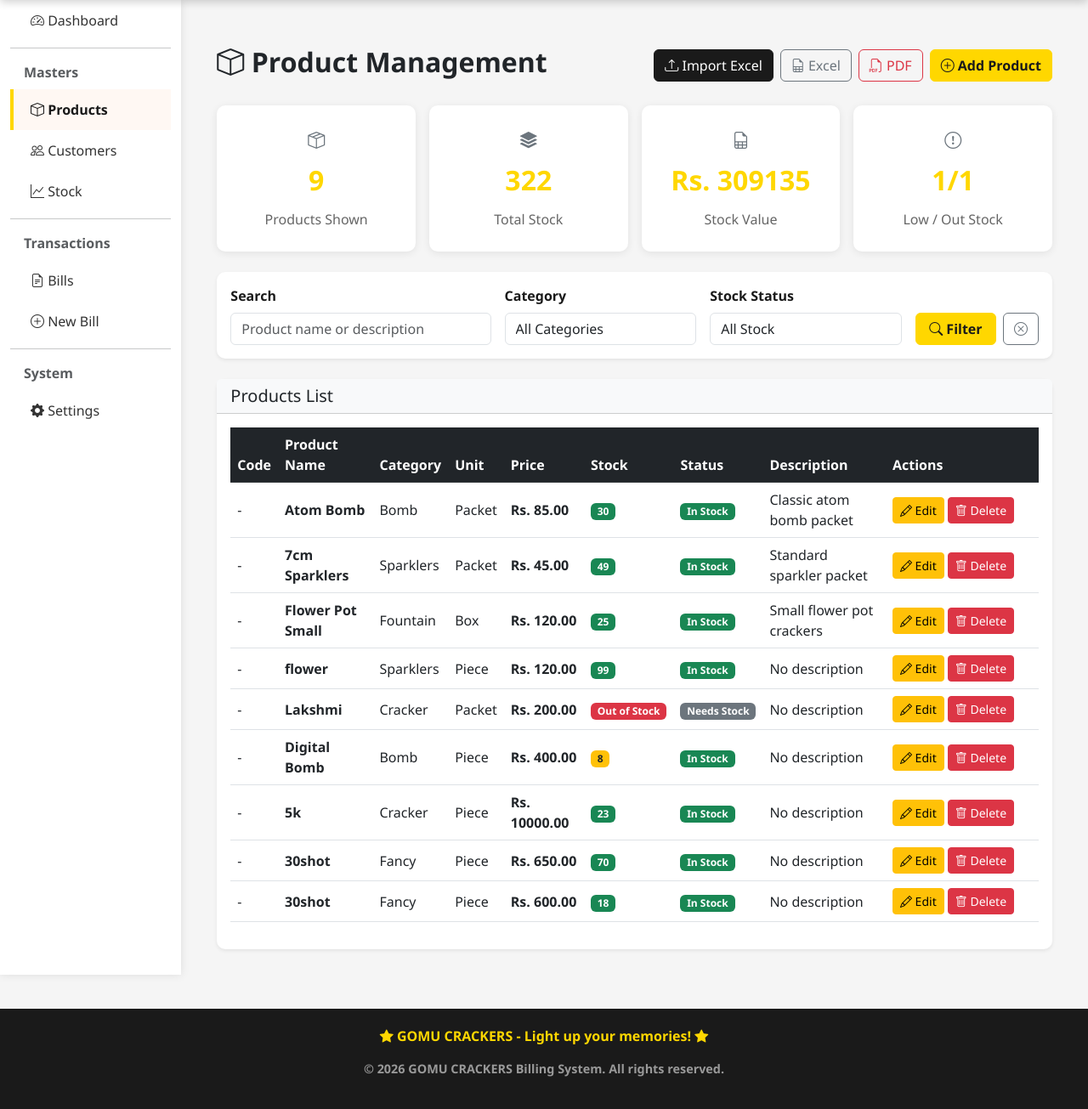
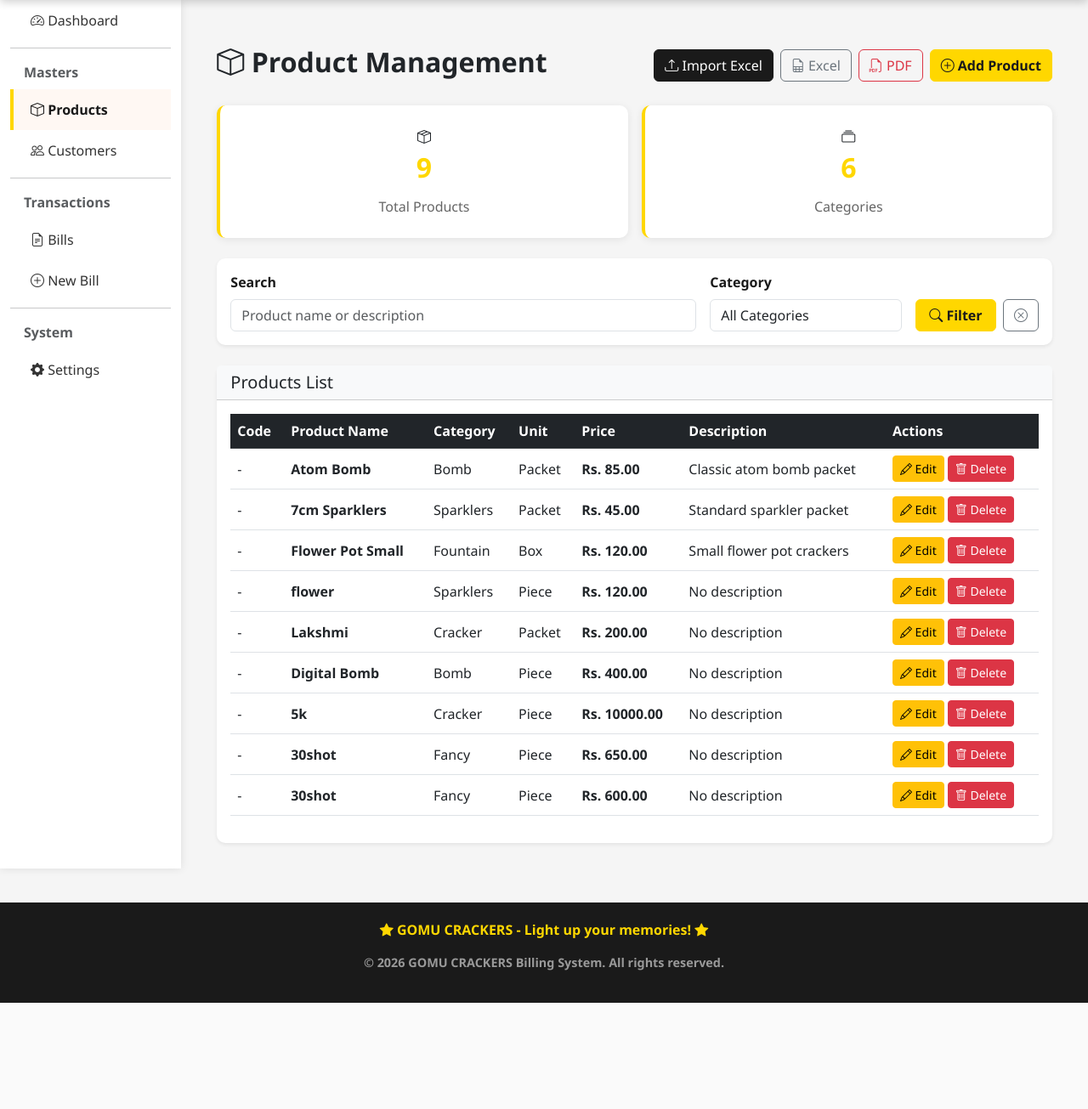
Before and after one commit to muthuvel6237-cloud/gomu-crackers-billing, a Django app: page /billing/products/ in a window 1280 px wide. Shown: the part 90-1395 px from the top of the page at 85% size. After the commit the page ends 1270 px from the top, so only its background shows below. Run offline with Django 5.2, Linux system fonts and the light colour scheme; data comes from the database, SQL or seed files in the repository.

Commit message:
Remove stocks from UI and forms for stockless products, and add Bill Discount between Rate and Discount

```diff
--- a/billing_app/forms.py
+++ b/billing_app/forms.py
@@ -15,14 +15,13 @@ class CategoryForm(forms.ModelForm):
 class ProductForm(forms.ModelForm):
     class Meta:
         model = Product
-        fields = ['code', 'name', 'category', 'unit', 'price', 'quantity', 'description']
+        fields = ['code', 'name', 'category', 'unit', 'price', 'description']
         widgets = {
             'code': forms.TextInput(attrs={'class': 'form-control', 'placeholder': 'Product code (optional)'}),
             'name': forms.TextInput(attrs={'class': 'form-control', 'placeholder': 'Product name'}),
             'category': forms.Select(attrs={'class': 'form-control'}),
             'unit': forms.Select(attrs={'class': 'form-control'}),
             'price': forms.NumberInput(attrs={'class': 'form-control', 'step': '0.01', 'placeholder': 'Price per unit'}),
-            'quantity': forms.NumberInput(attrs={'class': 'form-control', 'placeholder': 'Current stock'}),
             'description': forms.Textarea(attrs={'class': 'form-control', 'rows': 3, 'placeholder': 'Product description'}),
         }
         labels = {
--- a/billing_app/templates/billing/base.html
+++ b/billing_app/templates/billing/base.html
@@ -304,9 +304,6 @@
                         <a href="{% url 'customer_list' %}" class="nav-link"><i class="bi bi-people"></i> Customers</a>
                     </li>
                     <li class="nav-item d-md-none">
-                        <a href="{% url 'stock_list' %}" class="nav-link"><i class="bi bi-graph-up"></i> Stock</a>
-                    </li>
-                    <li class="nav-item d-md-none">
                         <a href="{% url 'bill_list' %}" class="nav-link"><i class="bi bi-file-earmark-text"></i> Bills</a>
                     </li>
                     <li class="nav-item d-md-none">
@@ -347,9 +344,6 @@
                     </a>
                     <a href="{% url 'customer_list' %}" class="nav-link {% if 'customer' in request.resolver_match.url_name %}active{% endif %}">
                         <i class="bi bi-people"></i> Customers
-                    </a>
-                    <a href="{% url 'stock_list' %}" class="nav-link {% if 'stock' in request.resolver_match.url_name %}active{% endif %}">
-                        <i class="bi bi-graph-up"></i> Stock
                     </a>
 
                     <hr class="my-2">
--- a/billing_app/templates/billing/bill_detail.html
+++ b/billing_app/templates/billing/bill_detail.html
@@ -80,6 +80,7 @@
                                 <th>Product</th>
                                 <th class="text-center">Qty</th>
                                 <th class="text-end">Unit Price</th>
+                                <th class="text-center">Bill Discount</th>
                                 <th class="text-end">Item Discount</th>
                                 <th class="text-end">Total</th>
                             </tr>
@@ -90,6 +91,7 @@
                                 <td>{{ item.product.name }}</td>
                                 <td class="text-center">{{ item.quantity }}</td>
                                 <td class="text-end">₹{{ item.unit_price|floatformat:2 }}</td>
+                                <td class="text-center"><span class="badge bg-warning text-dark">{{ bill.discount_percent|floatformat:"0" }}%</span></td>
                                 <td class="text-end">{{ item.item_discount }}%</td>
                                 <td class="text-end"><strong>₹{{ item.item_total|floatformat:2 }}</strong></td>
                             </tr>
--- a/billing_app/templates/billing/product_list.html
+++ b/billing_app/templates/billing/product_list.html
@@ -28,40 +28,26 @@
     </div>
 
     <div class="row g-3 mb-4">
-        <div class="col-md-3">
-            <a href="{% url 'product_list' %}" class="stat-card action-stat-card">
+        <div class="col-md-6">
+            <div class="stat-card">
                 <div class="stat-icon"><i class="bi bi-box-seam"></i></div>
                 <div class="stat-value">{{ product_count }}</div>
-                <div class="stat-label">Products Shown</div>
-            </a>
+                <div class="stat-label">Total Products</div>
+            </div>
         </div>
-        <div class="col-md-3">
-            <a href="{% url 'product_list' %}?stock=in_stock" class="stat-card action-stat-card">
-                <div class="stat-icon"><i class="bi bi-stack"></i></div>
-                <div class="stat-value">{{ total_quantity }}</div>
-                <div class="stat-label">Total Stock</div>
-            </a>
-        </div>
-        <div class="col-md-3">
-            <a href="{% url 'product_export_excel' %}" class="stat-card action-stat-card">
-                <div class="stat-icon"><i class="bi bi-file-earmark-spreadsheet"></i></div>
-                <div class="stat-value">Rs. {{ stock_value|floatformat:0 }}</div>
-                <div class="stat-label">Stock Value</div>
-            </a>
-        </div>
-        <div class="col-md-3">
-            <a href="{% url 'product_list' %}?stock=attention" class="stat-card action-stat-card">
-                <div class="stat-icon"><i class="bi bi-exclamation-circle"></i></div>
-                <div class="stat-value">{{ low_stock_count }}/{{ out_of_stock_count }}</div>
-                <div class="stat-label">Low / Out Stock</div>
-            </a>
+        <div class="col-md-6">
+            <div class="stat-card">
+                <div class="stat-icon"><i class="bi bi-collection"></i></div>
+                <div class="stat-value">{{ category_choices|length }}</div>
+                <div class="stat-label">Categories</div>
+            </div>
         </div>
     </div>
 
     <div class="card shadow-sm border-0 mb-4">
         <div class="card-body">
             <form method="get" class="row g-3 align-items-end">
-                <div class="col-md-4">
+                <div class="col-md-7">
                     <label for="productSearch" class="form-label">Search</label>
                     <input type="text" id="productSearch" name="q" class="form-control"
                            value="{{ search_query }}" placeholder="Product name or description">
@@ -73,16 +59,6 @@
                         {% for value, label in category_choices %}
                             <option value="{{ value }}" {% if category_filter == value %}selected{% endif %}>{{ label }}</option>
                         {% endfor %}
-                    </select>
-                </div>
-                <div class="col-md-3">
-                    <label for="stockFilter" class="form-label">Stock Status</label>
-                    <select id="stockFilter" name="stock" class="form-control">
-                        <option value="">All Stock</option>
-                        <option value="in_stock" {% if stock_filter == 'in_stock' %}selected{% endif %}>In Stock</option>
-                        <option value="low_stock" {% if stock_filter == 'low_stock' %}selected{% endif %}>Low Stock</option>
-                        <option value="out_of_stock" {% if stock_filter == 'out_of_stock' %}selected{% endif %}>Out of Stock</option>
-                        <option value="attention" {% if stock_filter == 'attention' %}selected{% endif %}>Low or Out Stock</option>
                     </select>
                 </div>
                 <div class="col-md-2 d-flex gap-2">
@@ -113,8 +89,6 @@
                             <th>Category</th>
                             <th>Unit</th>
                             <th>Price</th>
-                            <th>Stock</th>
-                            <th>Status</th>
                             <th>Description</th>
                             <th width="180">Actions</th>
                         </tr>
@@ -127,22 +101,6 @@
                             <td>{{ product.get_category_display }}</td>
                             <td>{{ product.get_unit_display }}</td>
                             <td><strong>Rs. {{ product.price|floatformat:2 }}</strong></td>
-                            <td>
-                                {% if product.quantity > 10 %}
-                                    <span class="badge bg-success">{{ product.quantity }}</span>
-                                {% elif product.quantity > 0 %}
-                                    <span class="badge bg-warning text-dark">{{ product.quantity }}</span>
-                                {% else %}
-                                    <span class="badge bg-danger">Out of Stock</span>
-                                {% endif %}
-                            </td>
-                            <td>
-                                {% if product.quantity > 0 %}
-                                    <span class="badge bg-success">In Stock</span>
-                                {% else %}
-                                    <span class="badge bg-secondary">Needs Stock</span>
-                                {% endif %}
-                            </td>
                             <td>{{ product.description|default:"No description"|truncatewords:10 }}</td>
                             <td>
                                 <a href="{% url 'product_update' product.id %}" class="btn btn-sm btn-warning">
--- a/billing_app/views.py
+++ b/billing_app/views.py
@@ -241,7 +241,6 @@ def product_list(request):
     products = Product.objects.all()
     search_query = request.GET.get('q', '').strip()
     category_filter = request.GET.get('category', '').strip()
-    stock_filter = request.GET.get('stock', '').strip()
 
     if search_query:
         products = products.filter(
@@ -252,32 +251,14 @@ def product_list(request):
     if category_filter:
         products = products.filter(category=category_filter)
 
-    if stock_filter == 'in_stock':
-        products = products.filter(quantity__gt=10)
-    elif stock_filter == 'low_stock':
-        products = products.filter(quantity__gt=0, quantity__lte=10)
-    elif stock_filter == 'out_of_stock':
-        products = products.filter(quantity__lte=0)
-    elif stock_filter == 'attention':
-        products = products.filter(quantity__lte=10)
-
     product_count = products.count()
-    total_quantity = products.aggregate(total=models.Sum('quantity'))['total'] or 0
-    stock_value = sum(product.price * product.quantity for product in products)
-    low_stock_count = products.filter(quantity__gt=0, quantity__lte=10).count()
-    out_of_stock_count = products.filter(quantity__lte=0).count()
 
     context = {
         'products': products,
         'category_choices': Product.CATEGORY_CHOICES,
         'search_query': search_query,
         'category_filter': category_filter,
-        'stock_filter': stock_filter,
         'product_count': product_count,
-        'total_quantity': total_quantity,
-        'stock_value': stock_value,
-        'low_stock_count': low_stock_count,
-        'out_of_stock_count': out_of_stock_count,
     }
     return render(request, 'billing/product_list.html', context)
 
@@ -451,7 +432,7 @@ def product_export_pdf(request):
         Spacer(1, 0.2 * inch),
     ]
 
-    data = [['S.No', 'Product', 'Category', 'Unit', 'Price', 'Stock']]
+    data = [['S.No', 'Product', 'Category', 'Unit', 'Price']]
     for index, product in enumerate(Product.objects.all().order_by('name'), start=1):
         data.append([
             str(index),
@@ -459,10 +440,9 @@ def product_export_pdf(request):
             product.get_category_display(),
             product.get_unit_display(),
             f'{product.price:.2f}',
-            str(product.quantity),
         ])
 
-    table = Table(data, colWidths=[0.45 * inch, 2.35 * inch, 1.15 * inch, 0.85 * inch, 0.9 * inch, 0.75 * inch])
+    table = Table(data, colWidths=[0.5 * inch, 3.2 * inch, 1.4 * inch, 1.0 * inch, 1.1 * inch])
     table.setStyle(TableStyle([
         ('BACKGROUND', (0, 0), (-1, 0), colors.black),
         ('TEXTCOLOR', (0, 0), (-1, 0), colors.white),
@@ -891,7 +871,7 @@ def generate_bill_pdf(request, pk):
             story.append(cont_details)
             story.append(Spacer(1, 0.12 * inch))
 
-        chunk_data = [['S.No', 'Code', 'Product', 'Unit', 'Qty', 'Rate', 'Amount']]
+        chunk_data = [['S.No', 'Code', 'Product', 'Unit', 'Qty', 'Rate', 'Bill Disc', 'Disc %', 'Amount']]
         start_num = (chunk_idx * ITEMS_PER_PAGE) + 1
 
         for i, item in enumerate(chunk, start=start_num):
@@ -907,17 +887,21 @@ def generate_bill_pdf(request, pk):
                 item.unit or "",
                 str(item.quantity),
                 f"{item.unit_price:.2f}",
+                f"{bill.discount_percent:.0f}%",
+                f"{discount:.0f}%" if discount > 0 else "-",
                 f"{final_amount:.2f}"
             ])
 
         chunk_table = Table(chunk_data, colWidths=[
+            0.4 * inch,
+            0.6 * inch,
+            2.3 * inch,
             0.5 * inch,
-            0.8 * inch,
-            2.5 * inch,
+            0.5 * inch,
             0.7 * inch,
-            0.8 * inch,
-            0.8 * inch,
-            1.0 * inch
+            0.7 * inch,
+            0.6 * inch,
+            0.9 * inch
         ])
 
         chunk_table.setStyle(TableStyle([
```
Also changed, not shown: billing_app/templates/billing/bill_items.html (+29 -13 lines), billing_app/templates/billing/product_form.html (+2 -15 lines).
